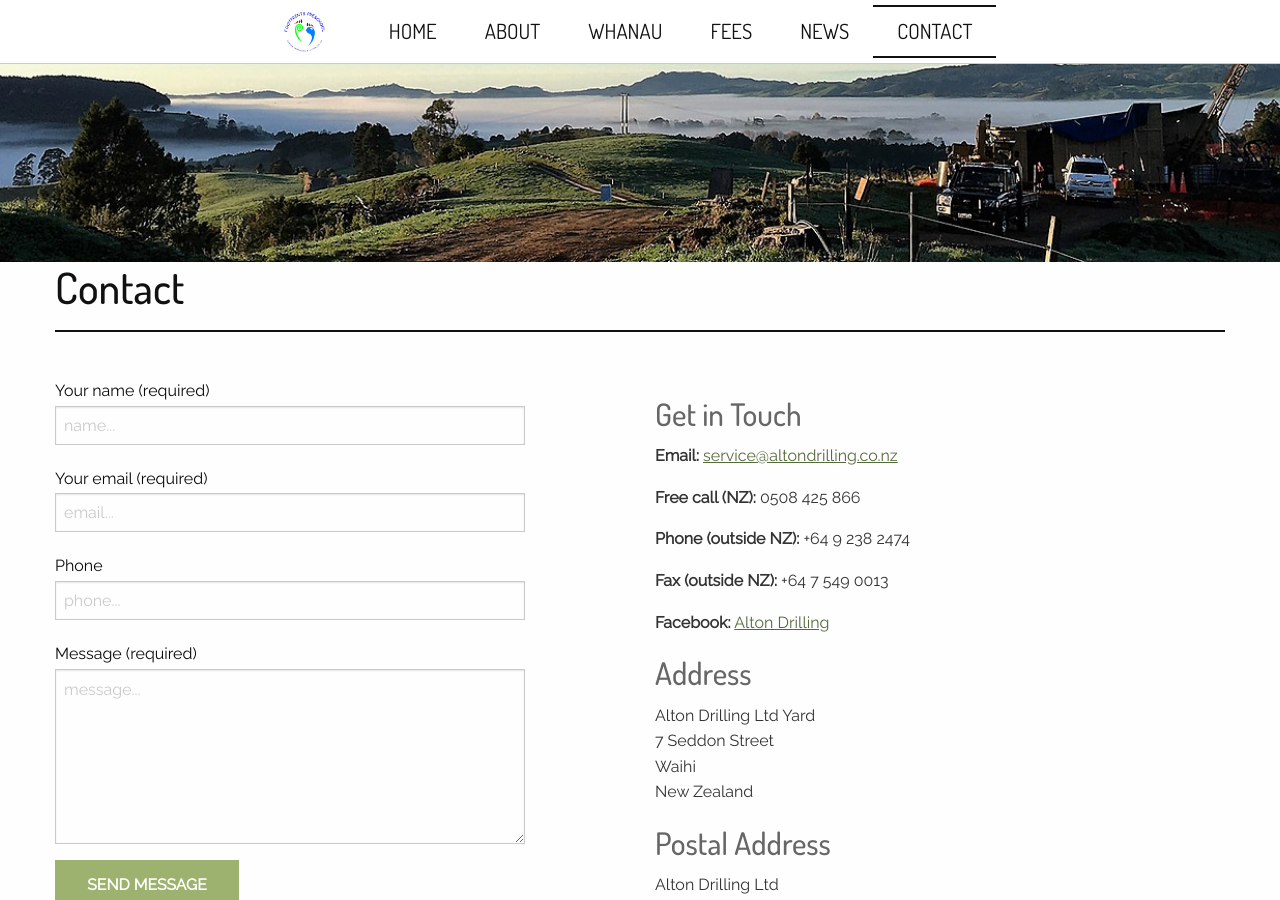
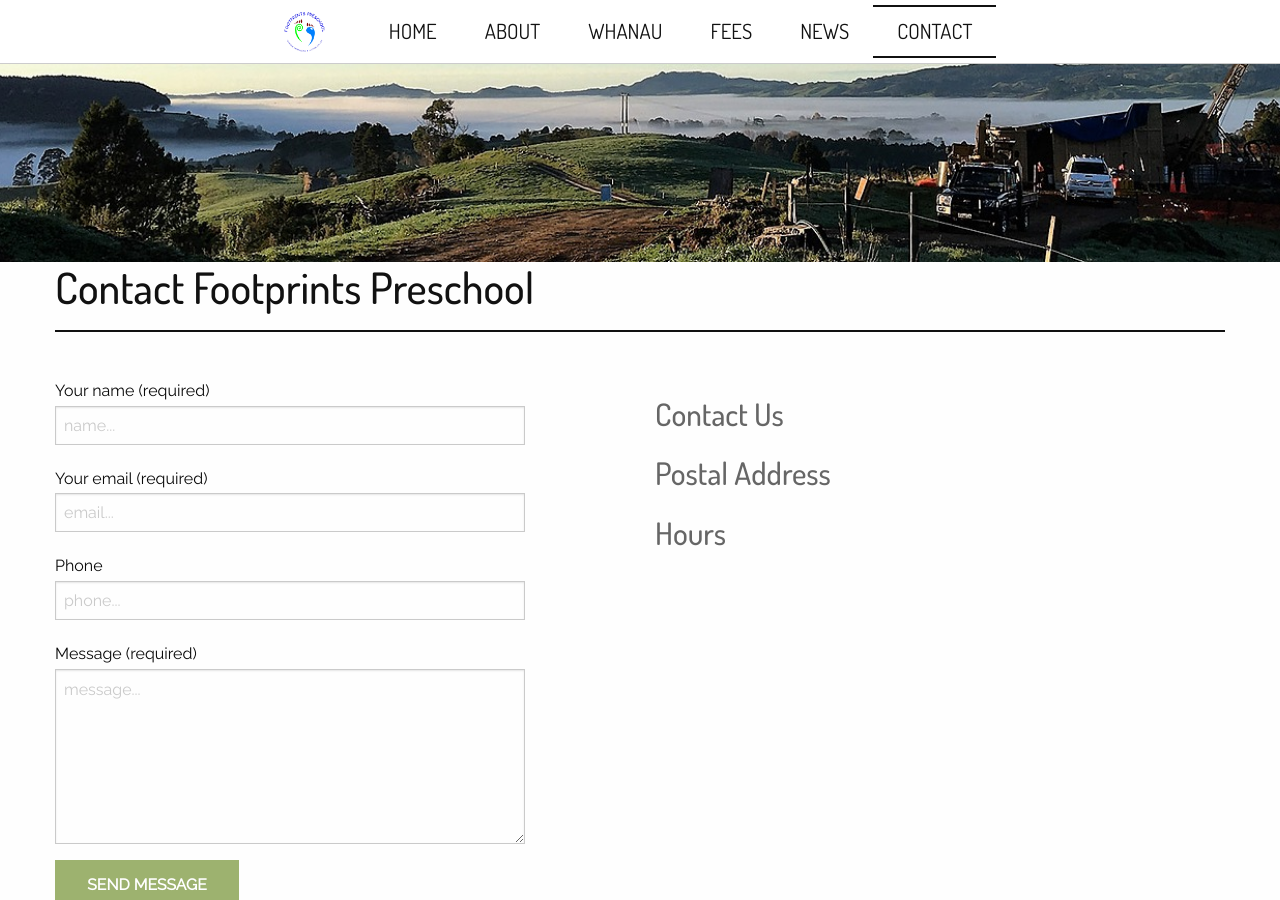
Before and after one commit to viv-b/footprints-preschool, a Jekyll site: the page built from contact.html, in a window 1280 px wide and 900 px high, scrolled down 233 px. Built offline with Jekyll 4.4.1, drawn with Linux system fonts in a browser that asks for light colours; nearby versions of some CDN libraries; some of the changed text lies outside the part shown.

Commit message:
Updated 'contact.html' via CloudCannon

```diff
--- a/contact.html
+++ b/contact.html
@@ -2,7 +2,7 @@
 title: Contact
 meta_title:
 description:
-heading:
+heading: Contact Footprints Preschool
 hero_image: /uploads/hero-images/hero-contact.jpg
 ---
 
@@ -18,7 +18,7 @@
 
                 <form method="post" action="/contact-success/" id="contact-form">
 
-                    <input type="hidden" name="_subject" value="Alton Drilling | New general contact form submission" />
+                    <input type="hidden" name="_subject" value="{{ site.title }} | New general contact form submission" />
 
                     <div class="grid-x grid-margin-x">
 
@@ -40,7 +40,7 @@
                         </div>
 
                         <div class="cell">
-                            <input type="hidden" name="_to" value="service@altondrilling.co.nz,felicity@altondrilling.co.nz,minna@altondrilling.co.nz" />
+                            <input type="hidden" name="_to" value="" />
                             <!-- <input type="hidden" name="_cc" value="" /> -->
                             <input type="text" name="_gotcha" style="display: none;" />
                             <div class="g-recaptcha" data-sitekey="6Lce6lkUAAAAADxaQH2q615vN3S14RqU5AjTPnU_"></div>
@@ -53,30 +53,18 @@
 
                 <hr />
 
-                <div class="editable">
-                	<h3>Application for Employment Form</h3>
-                	<p><a href="/uploads/documents/Application-for-Employment-latest-edition-(004).pdf"><strong>Download PDF version (pdf)</strong></a></p>
-                	<p><a href="/uploads/documents/Application-for-Employment-latest-edition-(004).pdf"><strong>Download Word version (docx)</strong></a></p>
-                </div>
 
             </div>
 
             <div class="contact-details medium-5 large-offset-1 large-4 cell">
 
                 <div class="editable">
-                	<h3>Get in Touch</h3>
-                	<p><strong>Email:</strong> <a href="javascript:void(location.href='mailto:'+String.fromCharCode(115,101,114,118,105,99,101,64,97,108,116,111,110,100,114,105,108,108,105,110,103,46,99,111,46,110,122)+'?subject=Contact%20Alton%20Drilling%20From%20Website')">service@altondrilling.co.nz</a></p>
-                	<p><strong>Free call (NZ):</strong> 0508 425 866</p>
-                	<p><strong>Phone (outside NZ):</strong> +64 9 238 2474</p>
-                	<p><strong>Fax (outside NZ):</strong> +64 7 549 0013</p>
-                	<p><strong>Facebook:</strong> <a target="_blank" href="https://www.facebook.com/Altondrillingltd/">Alton Drilling</a></p>
-                	<h3>Address</h3>
-                	<p>Alton Drilling Ltd Yard<br />7 Seddon Street<br />Waihi<br />New Zealand</p>
+                	<h3>Contact Us</h3>
+                	<p></p>
                 	<h3>Postal Address</h3>
-                	<p>Alton Drilling Ltd<br />PO Box 1300<br />Pukekohe 2340<br />New Zealand</p>
-                	<h3>Office Hours</h3>
-                	<p><strong>Mondays &ndash; Friday:</strong> 09:00 &ndash; 18:00</p>
-                	<p>&nbsp;</p>
+                	<p></p>
+                	<h3>Hours</h3>
+                	<p></p>
                 </div>
 
             </div>
```
